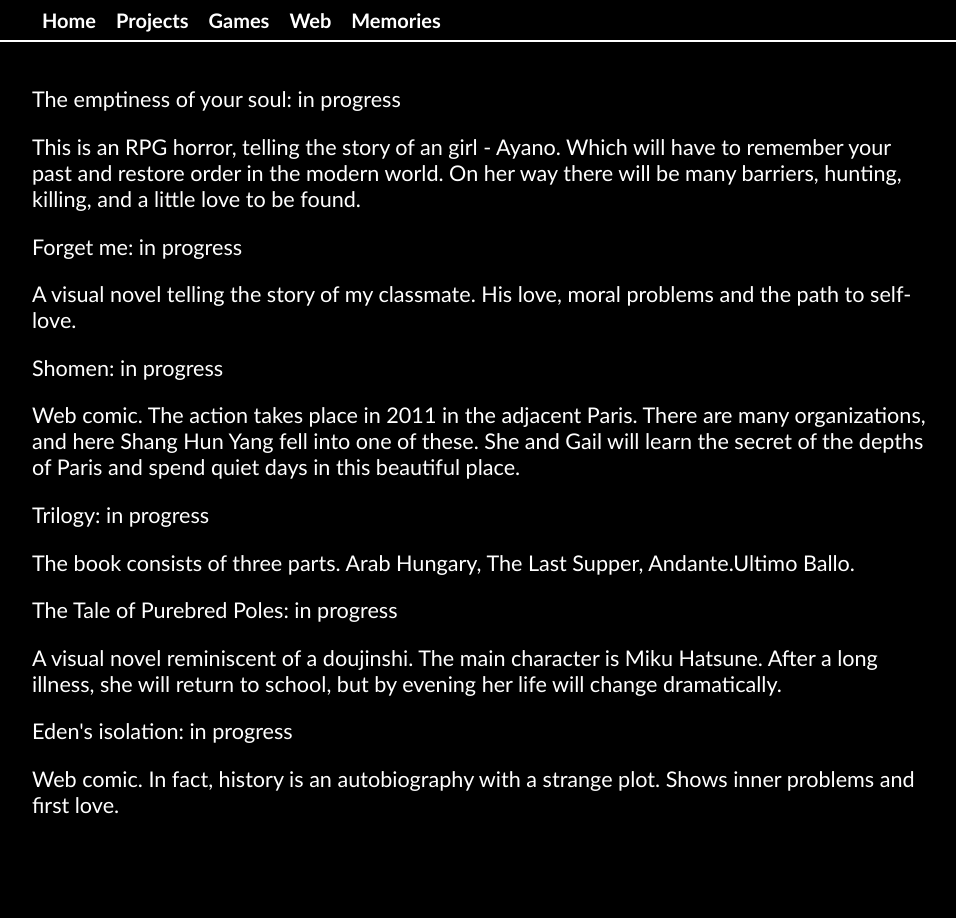
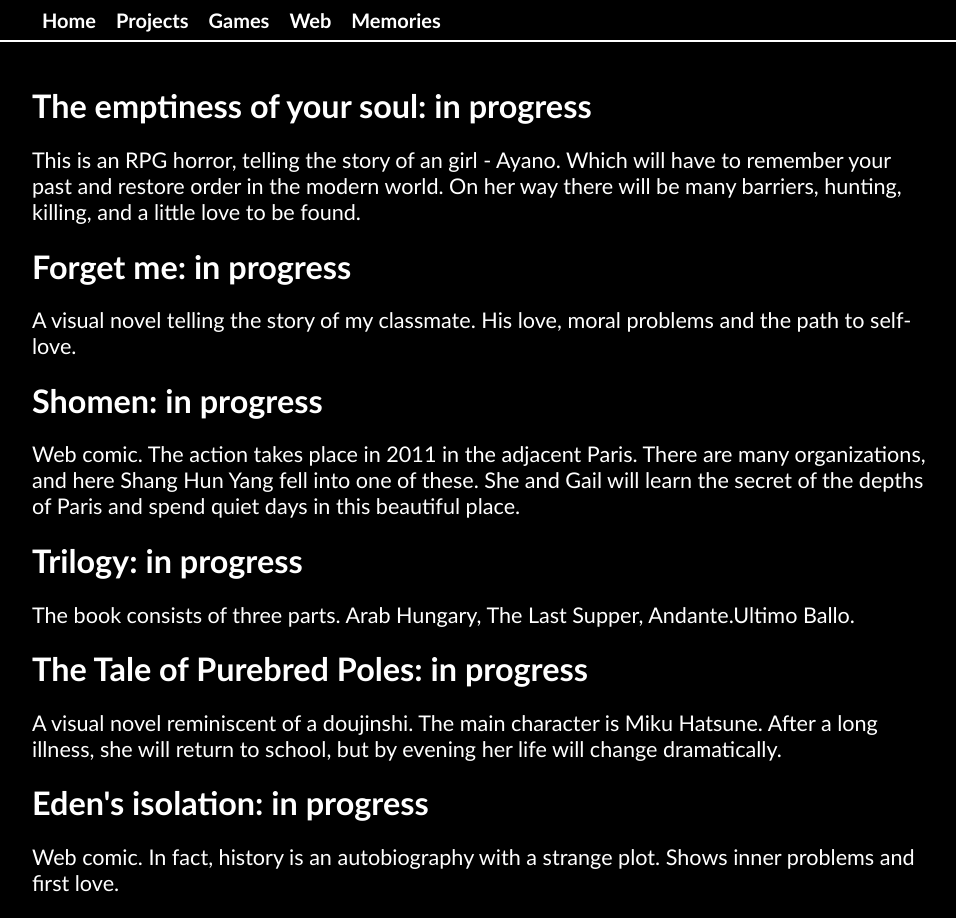
Before and after one commit to fickus2/fickus2.github.io, a Jekyll site: the page built from projects/index.html, in a window 1280 px wide. Shown: the whole page, without its empty margins (160-1116 px from the left). Built offline with Jekyll 4.4.1, drawn with Linux system fonts in a browser that asks for light colours.

```diff
--- a/projects/index.html
+++ b/projects/index.html
@@ -3,16 +3,16 @@ layout: default
 title: Projects
 ---
 <div class="blurb">
-    <p onclick="toggleVisibility('.texttobehidden')">The emptiness of your soul: in progress</p>
+    <h2 onclick="toggleVisibility('.texttobehidden')">The emptiness of your soul: in progress</h2>
 	<p class="texttobehidden">This is an RPG horror, telling the story of an girl - Ayano. Which will have to remember your past and restore order in the modern world. On her way there will be many barriers, hunting, killing, and a little love to be found.</p>
-	<p onclick="toggleVisibility('.texttobehidden')">Forget me: in progress</p>
+	<h2 onclick="toggleVisibility('.texttobehidden')">Forget me: in progress</h2>
 	<p class="texttobehidden">A visual novel telling the story of my classmate. His love, moral problems and the path to self-love.</p>
-	<p onclick="toggleVisibility('.texttobehidden')">Shomen: in progress</p>
+	<h2 onclick="toggleVisibility('.texttobehidden')">Shomen: in progress</h2>
 	<p class="texttobehidden">Web comic. The action takes place in 2011 in the adjacent Paris. There are many organizations, and here Shang Hun Yang fell into one of these. She and Gail will learn the secret of the depths of Paris and spend quiet days in this beautiful place.</p>
-	<p onclick="toggleVisibility('.texttobehidden')">Trilogy: in progress</p>
+	<h2 onclick="toggleVisibility('.texttobehidden')">Trilogy: in progress</h2>
 	<p class="texttobehidden">The book consists of three parts. Arab Hungary, The Last Supper, Andante.Ultimo Ballo.</p>
-	<p onclick="toggleVisibility('.texttobehidden')">The Tale of Purebred Poles: in progress</p>
+	<h2 onclick="toggleVisibility('.texttobehidden')">The Tale of Purebred Poles: in progress</h2>
 	<p class="texttobehidden">A visual novel reminiscent of a doujinshi. The main character is Miku Hatsune. After a long illness, she will return to school, but by evening her life will change dramatically.</p>
-	<p onclick="toggleVisibility('.texttobehidden')">Eden's isolation: in progress</p>
+	<h2 onclick="toggleVisibility('.texttobehidden')">Eden's isolation: in progress</h2>
 	<p class="texttobehidden">Web comic. In fact, history is an autobiography with a strange plot. Shows inner problems and first love.</p>
 </div>
```
